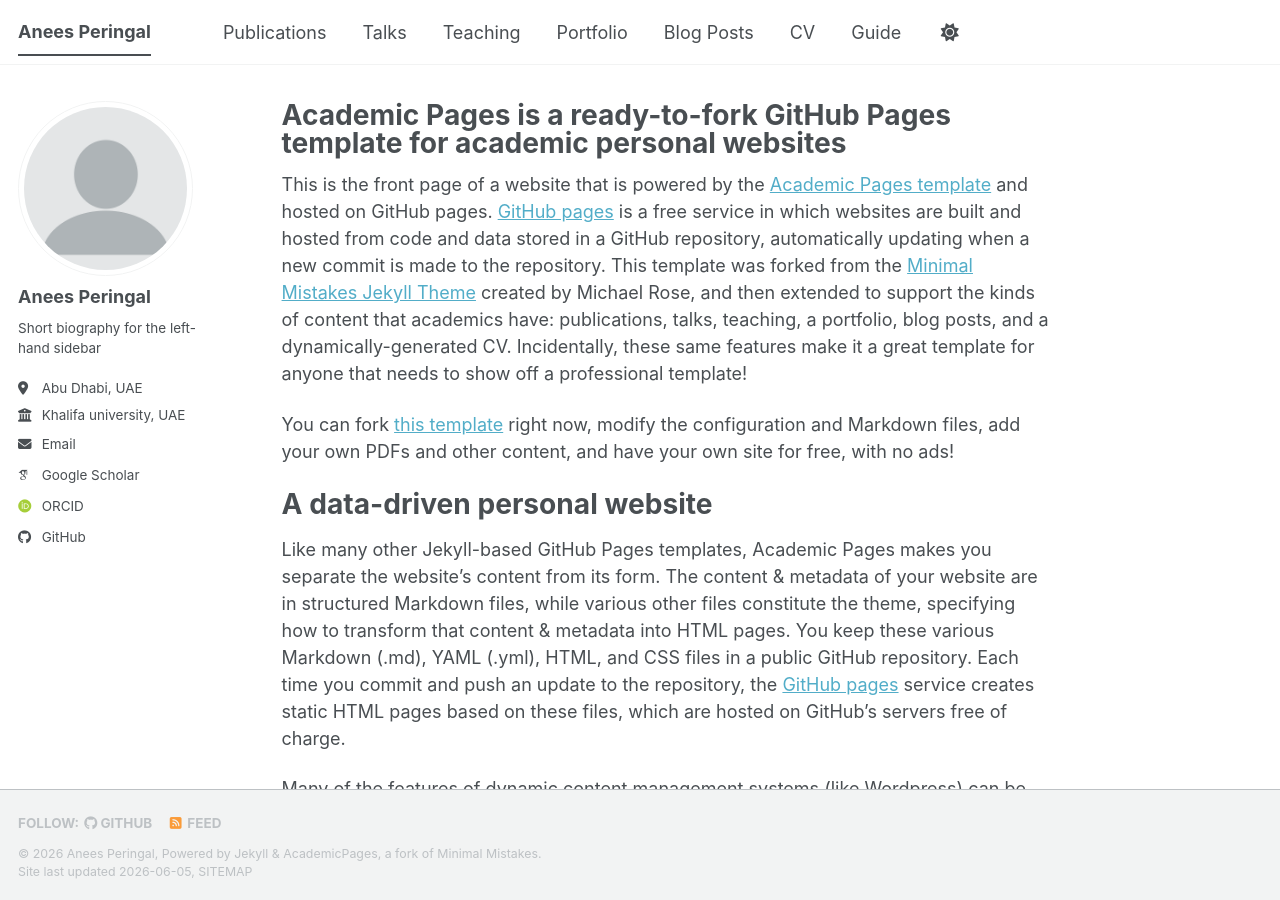
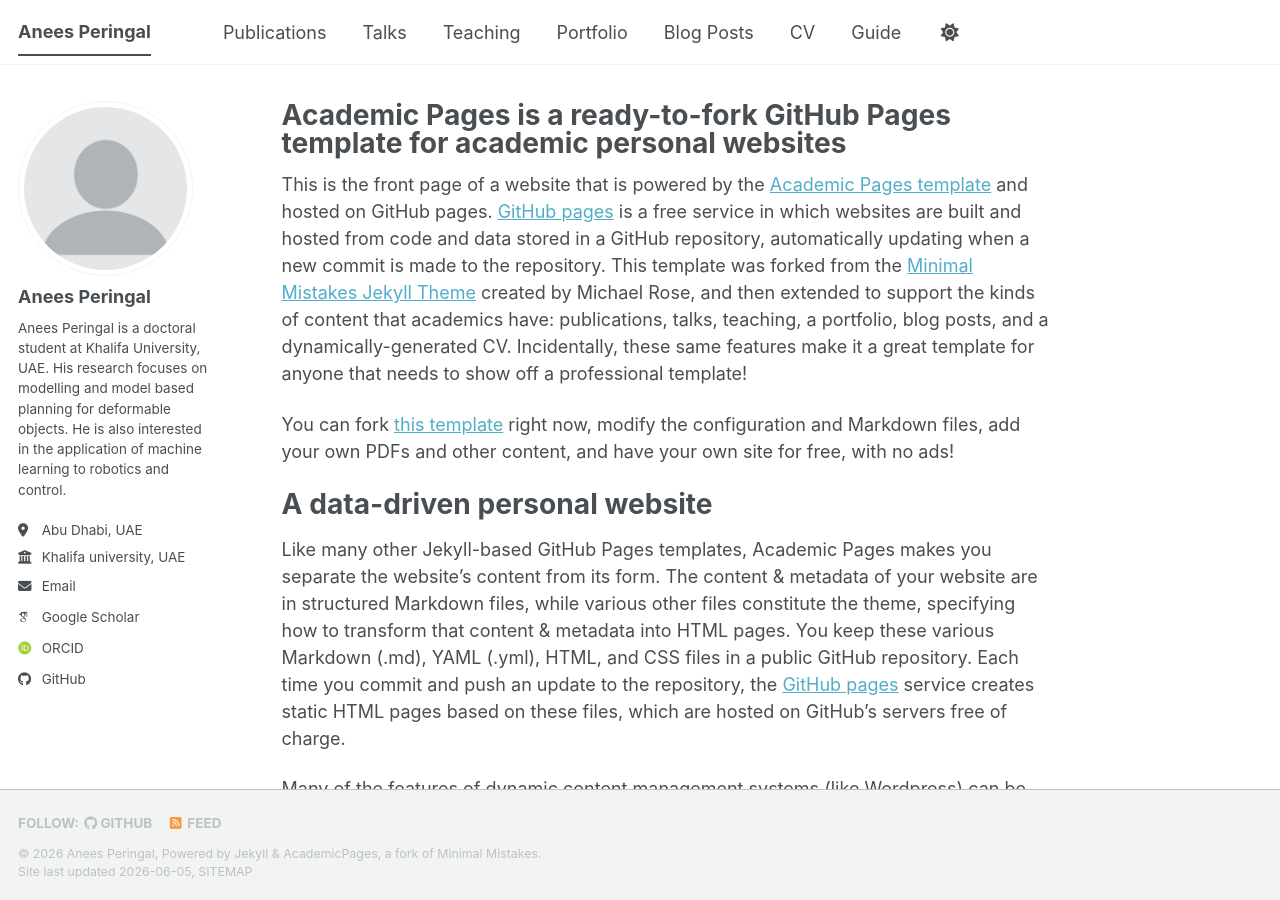
Before and after one commit to AneesPeringal/AneesPeringal.github.io, a Jekyll site: the page built from _pages/about.md, in a window 1280 px wide and 900 px high. Built offline with Jekyll 4.4.1, drawn with Linux system fonts in a browser that asks for light colours; some web fonts are replaced; a script bundle is joined from its source files by our own code; library files that are not in the unit come from our copies.

Commit message:
Update _config.yml

```diff
--- a/_config.yml
+++ b/_config.yml
@@ -26,7 +26,7 @@
   avatar           : "profile.png"
   name             : "Anees Peringal"
   pronouns         : # example: "she/her"
-  bio              : "Short biography for the left-hand sidebar"
+  bio              : "Anees Peringal is a doctoral student at Khalifa University, UAE. His research focuses on modelling and model based planning for deformable objects. He is also interested in the application of machine learning to robotics and control."
   location         : "Abu Dhabi, UAE"
   employer         : "Khalifa university, UAE"
   uri              : # URL
```
